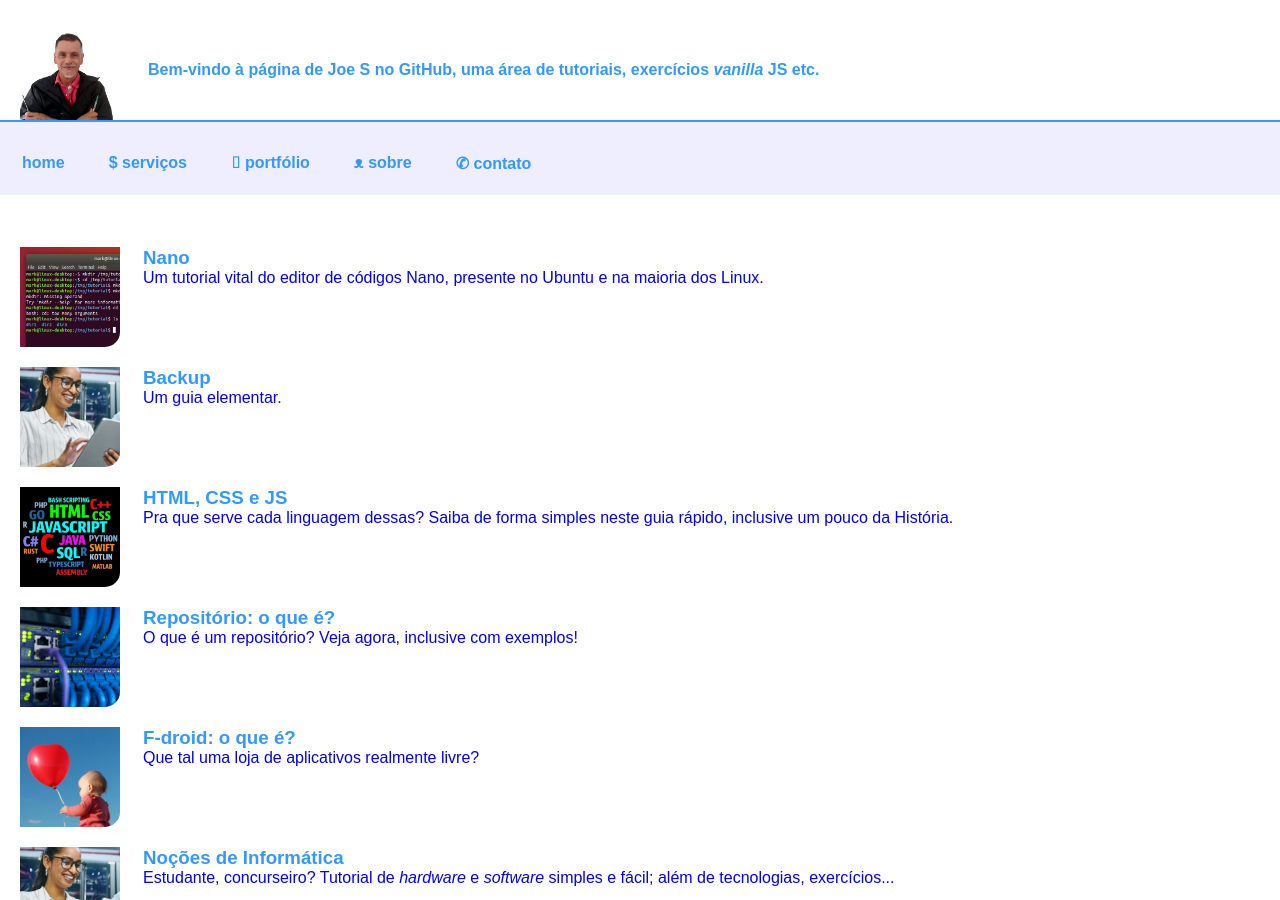
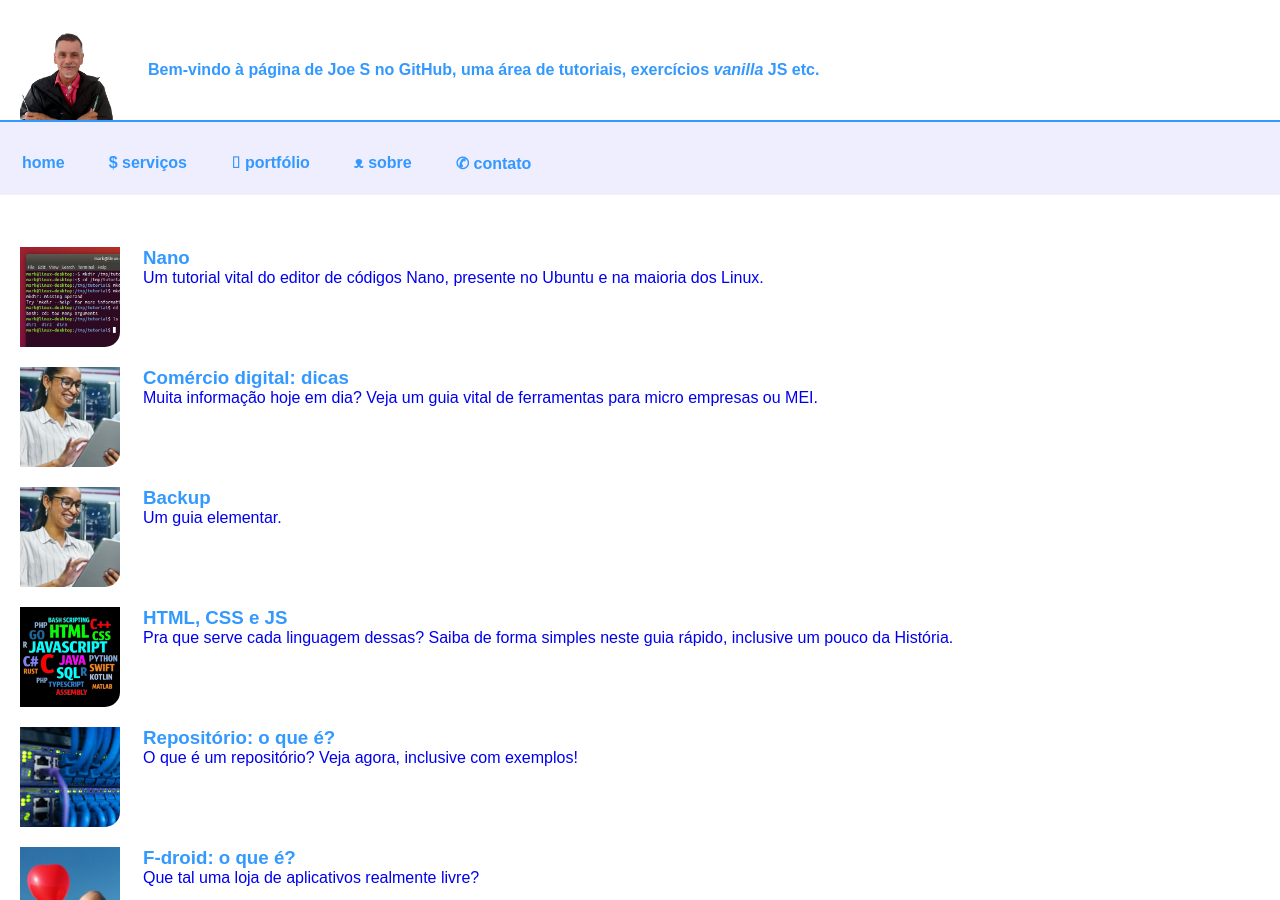
Before and after one commit to Joesynth/joesynth.github.io, a Jekyll site: the page built from index.html, in a window 1280 px wide and 900 px high. Built offline with Jekyll 4.4.1, drawn with Linux system fonts in a browser that asks for light colours.

Commit message:
Update artigo.json

```diff
--- a/_data/artigo.json
+++ b/_data/artigo.json
@@ -4,6 +4,12 @@
     "src": "image/cli.png",
     "h3": "Nano",
     "p": "Um tutorial vital do editor de códigos Nano, presente no Ubuntu e na maioria dos Linux."
+  },
+  {
+    "href": "comercio-digital-dicas.html",
+    "src": "image/ti.png",
+    "h3": "Comércio digital: dicas",
+    "p": "Muita informação hoje em dia? Veja um guia vital de ferramentas para micro empresas ou MEI."
   },
   {
     "href": "backup.html",
```
